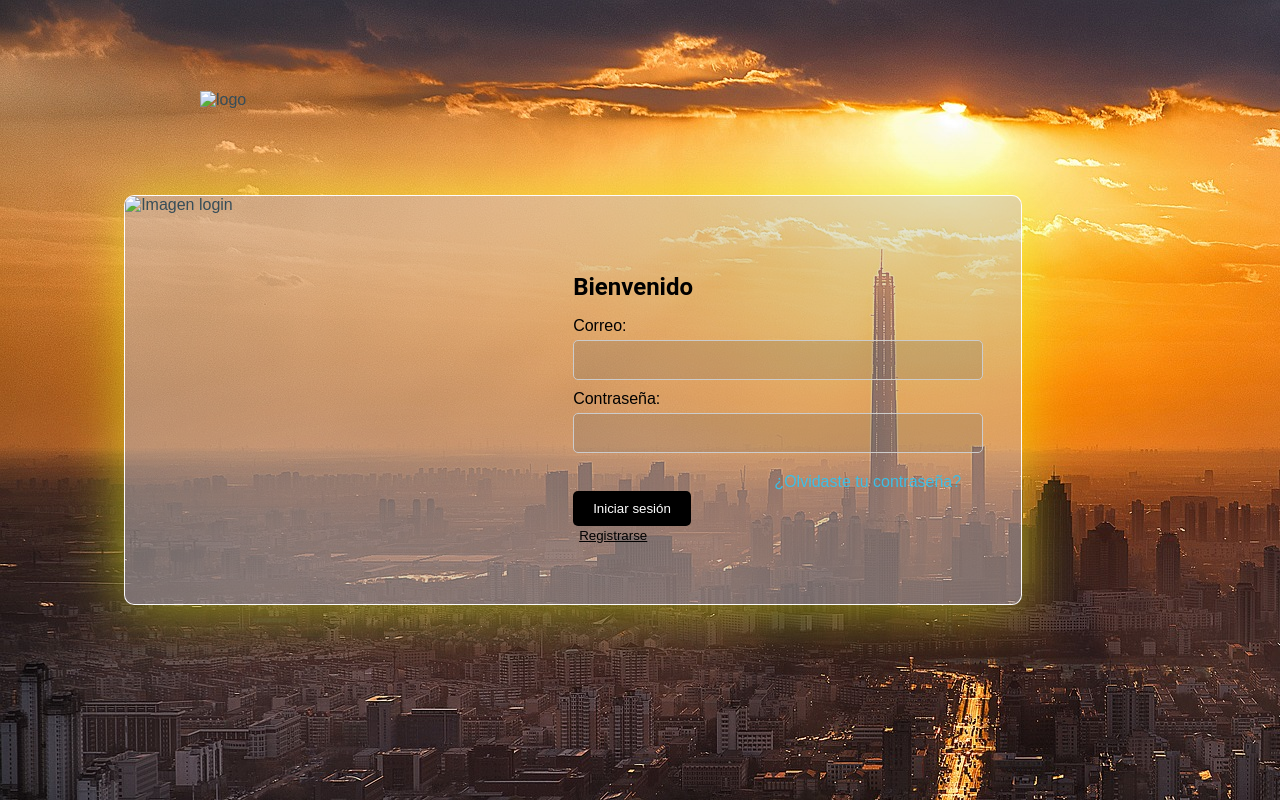
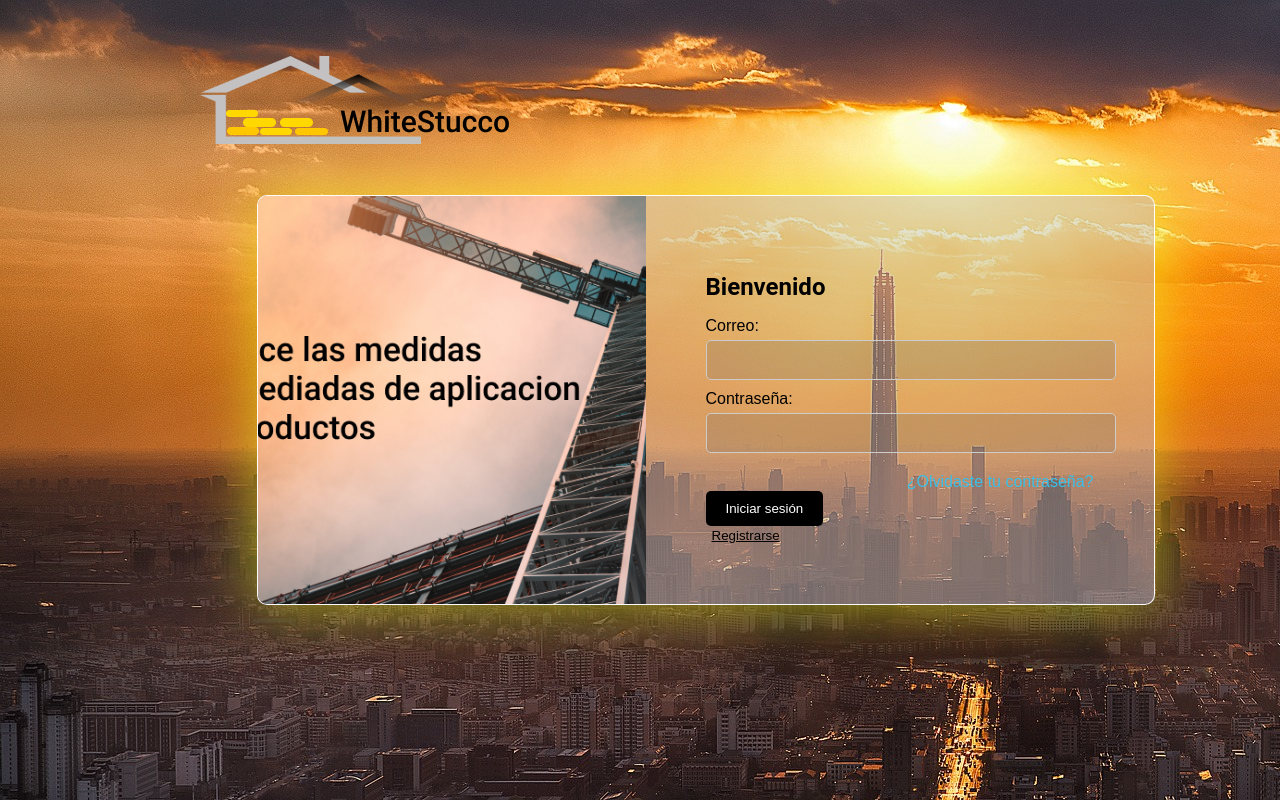
Before and after one commit to JhosstinStip17/WHITESTUCCO, a website: page login.html in a window 1280 px wide. Drawn offline with Linux system fonts and the light colour scheme.

Commit message:
imagenes login

```diff
--- a/login.html
+++ b/login.html
@@ -7,10 +7,10 @@
     <link rel="stylesheet" href="assets/css/main.css">
 </head>
 <body id="login-body">
-    <img class="logo" src="img/img-login/logo.png" alt="logo">
+    <img class="logo" src="assets/img/img-login/logo.png" alt="logo">
     <div class="container" id="login-container">
         <div class="left">
-            <img src="img/img-login/img-login.png" alt="Imagen login">
+            <img src="assets/img/img-login/img-login.png" alt="Imagen login">
         </div>
         <div class="right" id="login-right">
             <h1>Bienvenido</h1>
@@ -69,17 +69,17 @@
                 <button type="submit" id="register-submit-button">Registrarse</button>
             </div>
             <div class="right-column">
-                <img class="logo2" src="img/img-login/logo.png" alt="logo">
+                <img class="logo2" src="assets/img/img-login/logo.png" alt="logo">
 
                 <h2>Roles?</h2>
                 <div class="icon-container">
                     <div class="icon" id="usuario-icon">
-                        <img src="img/img-login/usuarios.png" alt="Icono 1">
+                        <img src="assets/img/img-login/usuarios.png" alt="Icono 1">
                         <h3>Usuarios</h3>
                         <p>El usuario es la persona que, al crear su perfil, tiene la capacidad de visualizar los precios aproximados de pinturas, estucos y cementos disponibles en el mercado, dependiendo de su tipo. Además, cuenta con acceso a una herramienta de conversión que, al ingresar los metros cuadrados de una pared, proporciona información sobre la cantidad de material necesario, ya sea pintura, estuco o pañete, así como una estimación del costo de la mano de obra requerida para la obra.</p>
                     </div>
                     <div class="icon" id="contratista-icon">
-                        <img src="img/img-login/trabajadores.png" alt="Icono 2">
+                        <img src="assets/img/img-login/trabajadores.png" alt="Icono 2">
                         <h3>Contratista</h3>
                         <p>El contratista, al crear su perfil, dispone de las mismas opciones que un usuario estándar. Sin embargo, este tiene la capacidad adicional de exhibir sus trabajos anteriores en su perfil, lo que permite a los usuarios explorar su historial laboral y así tener la oportunidad de conectarse con potenciales clientes para proyectos futuros.</p>
                     </div>
```
